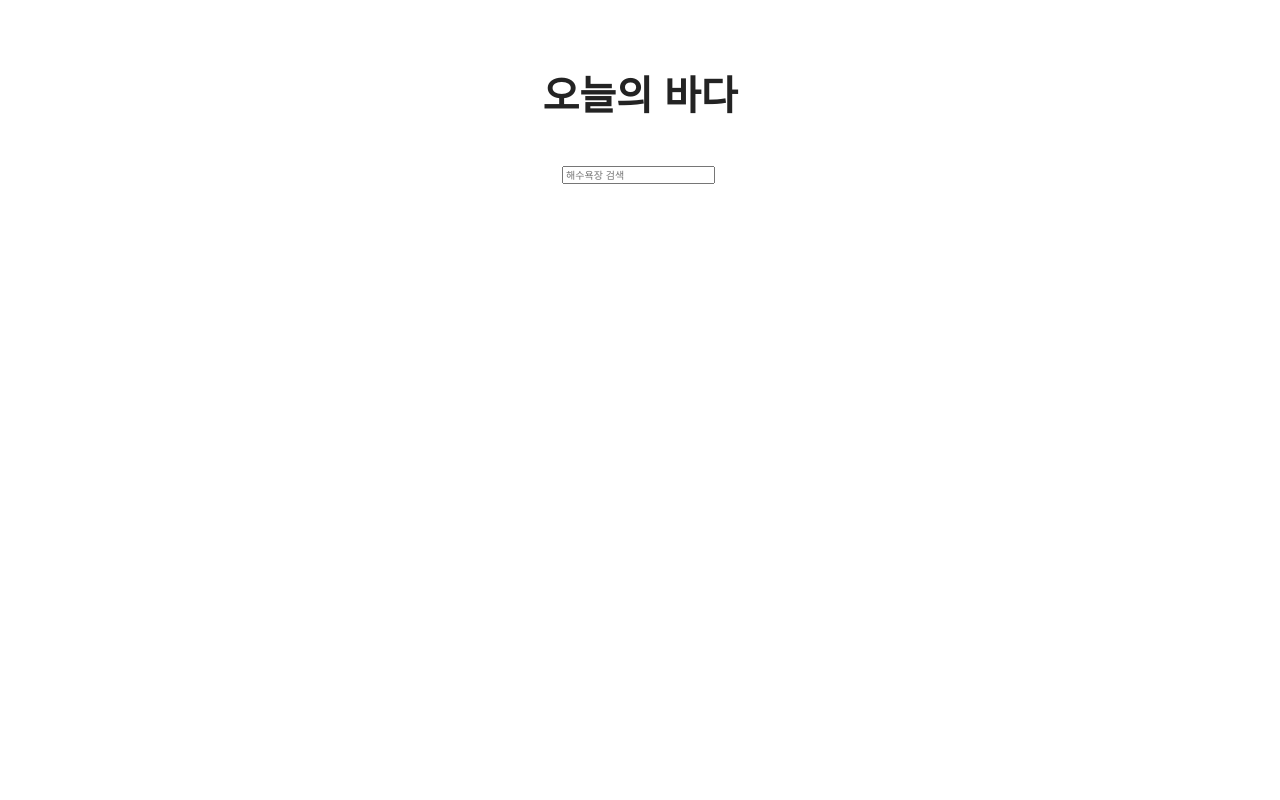
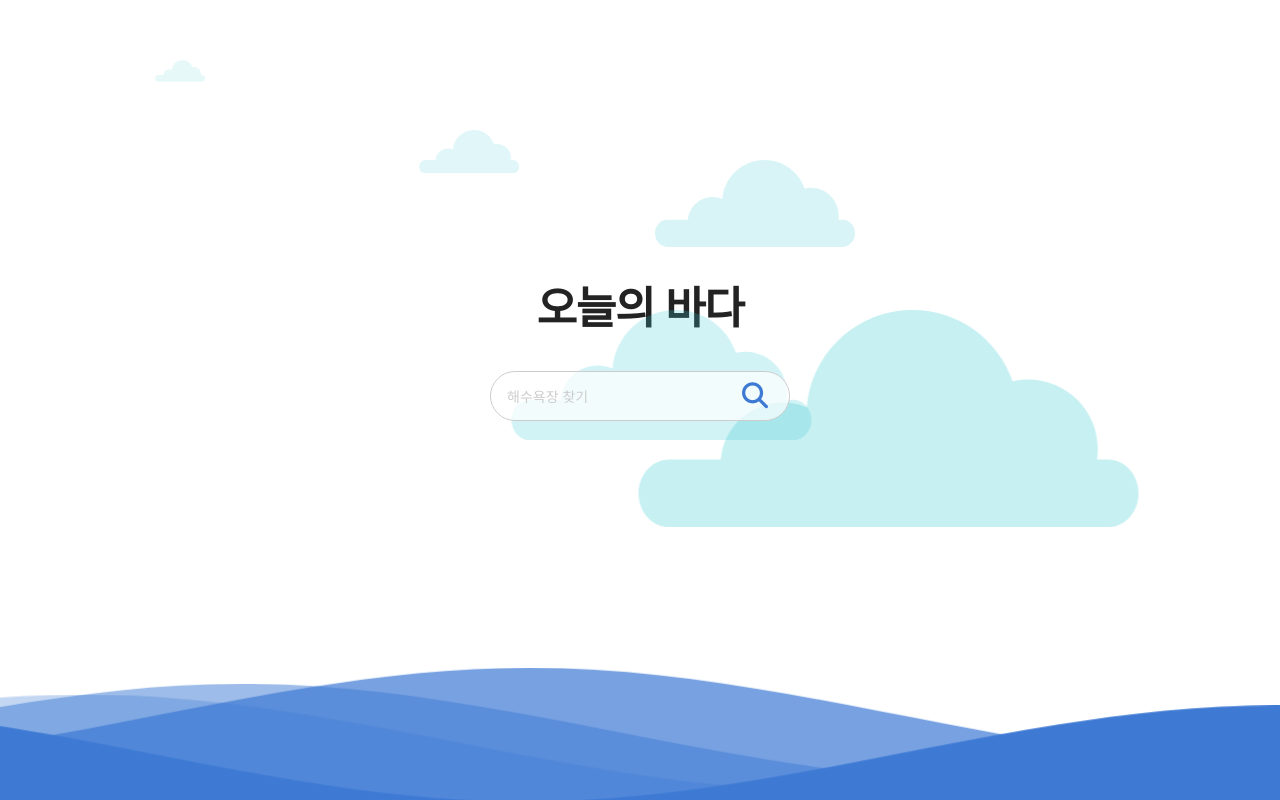
Before and after one commit to yujleee/today-sea, a website: page index.html in a window 1280 px wide. Drawn offline with nearby package versions, Linux system fonts and the light colour scheme; files that its build step writes are made by us from their sources.

Commit message:
✨  검색 창 추가, 구름, 파도 애니메이션 추가

```diff
--- a/index.html
+++ b/index.html
@@ -6,23 +6,159 @@
     <meta name="viewport" content="width=device-width, initial-scale=1.0" />
     <link rel="preconnect" href="https://fonts.googleapis.com" />
     <link rel="preconnect" href="https://fonts.gstatic.com" crossorigin />
-    <link href="https://fonts.googleapis.com/css2?family=Noto+Sans+KR:wght@400;700&display=swap" rel="stylesheet" />
+    <link href="https://fonts.googleapis.com/css2?family=Noto+Sans+KR:wght@400;700;900&display=swap" rel="stylesheet" />
     <link rel="stylesheet" href="style.css" />
     <title>오늘의 바다</title>
   </head>
   <body>
     <div class="container">
+      <div class="clouds-wrapper">
+        <div class="clouds">
+          <svg
+            version="1.1"
+            xmlns="http://www.w3.org/2000/svg"
+            xmlns:xlink="http://www.w3.org/1999/xlink"
+            x="0px"
+            y="0px"
+            width="762px"
+            height="331px"
+            viewBox="0 0 762 331"
+            enable-background="new 0 0 762 331"
+            xml:space="preserve"
+            class="cloud big front slowest"
+          >
+            <path
+              d="M715.394,228h-16.595c0.79-5.219,1.201-10.562,1.201-16c0-58.542-47.458-106-106-106
+                    c-8.198,0-16.178,0.932-23.841,2.693C548.279,45.434,488.199,0,417.5,0c-84.827,0-154.374,65.401-160.98,148.529
+                    C245.15,143.684,232.639,141,219.5,141c-49.667,0-90.381,38.315-94.204,87H46.607C20.866,228,0,251.058,0,279.5
+                    S20.866,331,46.607,331h668.787C741.133,331,762,307.942,762,279.5S741.133,228,715.394,228z"
+            />
+          </svg>
+          <svg
+            version="1.1"
+            xmlns="http://www.w3.org/2000/svg"
+            xmlns:xlink="http://www.w3.org/1999/xlink"
+            x="0px"
+            y="0px"
+            width="762px"
+            height="331px"
+            viewBox="0 0 762 331"
+            enable-background="new 0 0 762 331"
+            xml:space="preserve"
+            class="cloud distant smaller"
+          >
+            <path
+              d="M715.394,228h-16.595c0.79-5.219,1.201-10.562,1.201-16c0-58.542-47.458-106-106-106
+                    c-8.198,0-16.178,0.932-23.841,2.693C548.279,45.434,488.199,0,417.5,0c-84.827,0-154.374,65.401-160.98,148.529
+                    C245.15,143.684,232.639,141,219.5,141c-49.667,0-90.381,38.315-94.204,87H46.607C20.866,228,0,251.058,0,279.5
+                    S20.866,331,46.607,331h668.787C741.133,331,762,307.942,762,279.5S741.133,228,715.394,228z"
+            />
+          </svg>
+
+          <svg
+            version="1.1"
+            xmlns="http://www.w3.org/2000/svg"
+            xmlns:xlink="http://www.w3.org/1999/xlink"
+            x="0px"
+            y="0px"
+            width="762px"
+            height="331px"
+            viewBox="0 0 762 331"
+            enable-background="new 0 0 762 331"
+            xml:space="preserve"
+            class="cloud small slow"
+          >
+            <path
+              d="M715.394,228h-16.595c0.79-5.219,1.201-10.562,1.201-16c0-58.542-47.458-106-106-106
+                    c-8.198,0-16.178,0.932-23.841,2.693C548.279,45.434,488.199,0,417.5,0c-84.827,0-154.374,65.401-160.98,148.529
+                    C245.15,143.684,232.639,141,219.5,141c-49.667,0-90.381,38.315-94.204,87H46.607C20.866,228,0,251.058,0,279.5
+                    S20.866,331,46.607,331h668.787C741.133,331,762,307.942,762,279.5S741.133,228,715.394,228z"
+            />
+          </svg>
+
+          <svg
+            version="1.1"
+            xmlns="http://www.w3.org/2000/svg"
+            xmlns:xlink="http://www.w3.org/1999/xlink"
+            x="0px"
+            y="0px"
+            width="762px"
+            height="331px"
+            viewBox="0 0 762 331"
+            enable-background="new 0 0 762 331"
+            xml:space="preserve"
+            class="cloud distant super-slow massive"
+          >
+            <path
+              d="M715.394,228h-16.595c0.79-5.219,1.201-10.562,1.201-16c0-58.542-47.458-106-106-106
+                    c-8.198,0-16.178,0.932-23.841,2.693C548.279,45.434,488.199,0,417.5,0c-84.827,0-154.374,65.401-160.98,148.529
+                    C245.15,143.684,232.639,141,219.5,141c-49.667,0-90.381,38.315-94.204,87H46.607C20.866,228,0,251.058,0,279.5
+                    S20.866,331,46.607,331h668.787C741.133,331,762,307.942,762,279.5S741.133,228,715.394,228z"
+            />
+          </svg>
+
+          <svg
+            version="1.1"
+            xmlns="http://www.w3.org/2000/svg"
+            xmlns:xlink="http://www.w3.org/1999/xlink"
+            x="0px"
+            y="0px"
+            width="762px"
+            height="331px"
+            viewBox="0 0 762 331"
+            enable-background="new 0 0 762 331"
+            xml:space="preserve"
+            class="cloud slower"
+          >
+            <path
+              d="M715.394,228h-16.595c0.79-5.219,1.201-10.562,1.201-16c0-58.542-47.458-106-106-106
+                    c-8.198,0-16.178,0.932-23.841,2.693C548.279,45.434,488.199,0,417.5,0c-84.827,0-154.374,65.401-160.98,148.529
+                    C245.15,143.684,232.639,141,219.5,141c-49.667,0-90.381,38.315-94.204,87H46.607C20.866,228,0,251.058,0,279.5
+                    S20.866,331,46.607,331h668.787C741.133,331,762,307.942,762,279.5S741.133,228,715.394,228z"
+            />
+          </svg>
+        </div>
+      </div>
+
       <main class="main">
         <h1 class="title">오늘의 바다</h1>
         <div class="search-wrapper">
           <form action="/info" role="search">
-            <input type="text" title="검색어 입력" name="beach" maxlength="30" placeholder="해수욕장 검색" />
+            <input
+              type="text"
+              class="input-search"
+              title="검색어 입력"
+              name="beachName"
+              maxlength="30"
+              placeholder="해수욕장 찾기"
+            />
             <button type="submit" class="search-btn">
-              <i class="ic-search" aria-label="검색하기"></i>
+              <i class="fa-solid fa-magnifying-glass ic-search" aria-label="검색하기"></i>
             </button>
           </form>
         </div>
       </main>
+      <div class="wave-wrapper">
+        <svg
+          class="waves"
+          xmlns="http://www.w3.org/2000/svg"
+          xmlns:xlink="http://www.w3.org/1999/xlink"
+          viewBox="0 24 150 28"
+          preserveAspectRatio="none"
+          shape-rendering="auto"
+        >
+          <defs>
+            <path id="gentle-wave" d="M-160 44c30 0 58-18 88-18s 58 18 88 18 58-18 88-18 58 18 88 18 v44h-352z" />
+          </defs>
+          <g class="parallax">
+            <use xlink:href="#gentle-wave" x="48" y="0" fill="rgba(62, 122, 212,0.7)" />
+            <use xlink:href="#gentle-wave" x="48" y="3" fill="rgba(62, 122, 212,0.5)" />
+            <use xlink:href="#gentle-wave" x="48" y="5" fill="rgba(62, 122, 212,0.3)" />
+            <use xlink:href="#gentle-wave" x="48" y="7" fill="rgba(62, 122, 212)" />
+          </g>
+        </svg>
+      </div>
     </div>
+    <script src="https://kit.fontawesome.com/0962038fb3.js" crossorigin="anonymous"></script>
   </body>
 </html>
--- /dev/null
+++ b/styles/components/_clouds.scss
@@ -0,0 +1,135 @@
+.clouds-wrapper {
+  width: 100%;
+  height: 30vh;
+}
+
+svg {
+  display: block;
+  height: auto;
+  max-width: 100%;
+  fill: rgba($color-light-blue, 0.5);
+}
+
+/**
+ * Clouds
+ */
+.clouds {
+  position: absolute;
+  top: 0;
+  right: 0;
+  bottom: 0;
+  left: 0;
+  overflow: hidden;
+  transform: translateZ(0);
+}
+
+.cloud {
+  position: absolute;
+  top: 20%;
+  right: 0;
+  width: 200px;
+  opacity: 1;
+}
+
+.cloud.front {
+  z-index: 9;
+}
+
+.cloud.distant {
+  z-index: 1;
+}
+
+.cloud.background {
+  z-index: 1;
+}
+
+/*Cloud Sizing*/
+.cloud.smaller {
+  margin-right: 400px;
+  width: 50px;
+  margin-top: -100px;
+}
+
+.cloud.small {
+  margin-right: 200px;
+  width: 100px;
+  margin-top: -30px;
+}
+
+.cloud.big {
+  width: 300px;
+  margin-top: 150px;
+  margin-right: 150px;
+}
+
+.cloud.massive {
+  width: 500px;
+  margin-top: 150px;
+  margin-right: 0px;
+}
+
+/*Cloud: Animation*/
+.cloud {
+  -webkit-animation-name: cloud-movement;
+  -webkit-animation-timing-function: linear;
+  -webkit-animation-direction: forwards;
+  -webkit-animation-iteration-count: infinite;
+  -webkit-animation-duration: 8s;
+
+  -moz-animation-name: cloud-movement;
+  -moz-animation-timing-function: linear;
+  -moz-animation-direction: forwards;
+  -moz-animation-iteration-count: infinite;
+  -moz-animation-duration: 8s;
+
+  animation-name: cloud-movement;
+  animation-timing-function: linear;
+  animation-direction: forwards;
+  animation-iteration-count: infinite;
+  animation-duration: 8s;
+}
+
+.slow {
+  -webkit-animation-duration: 9.2s;
+  -moz-animation-duration: 9.2s;
+  animation-duration: 9.2s;
+}
+
+.slower {
+  -webkit-animation-duration: 11.2s;
+  -moz-animation-duration: 11.2s;
+  animation-duration: 11.2s;
+}
+
+.slowest {
+  -webkit-animation-duration: 13.5s;
+  -moz-animation-duration: 13.5s;
+  animation-duration: 13.5s;
+}
+
+.super-slow {
+  -webkit-animation-duration: 20.5s;
+  -moz-animation-duration: 20.5s;
+  animation-duration: 20.5s;
+}
+
+@-webkit-keyframes cloud-movement {
+  0% {
+    opacity: 0.1;
+    -webkit-transform: translateX(200px);
+    -moz-transform: translateX(200px);
+    transform: translateX(200px);
+  }
+  10% {
+    opacity: 0.7;
+  }
+  90% {
+    opacity: 0;
+  }
+  100% {
+    opacity: 0;
+    -webkit-transform: translateX(-1200px);
+    -moz-transform: translateX(-1200px);
+    transform: translateX(-1200px);
+  }
+}
--- a/styles/components/_container.scss
+++ b/styles/components/_container.scss
@@ -1,16 +1,19 @@
 .container {
   width: 100%;
+  height: 100vh;
 
   .main {
     @include flexbox;
+    z-index: 999;
     flex-direction: column;
     max-width: 720px;
-    padding: 20px;
     margin: 0 auto;
 
     .title {
-      margin: 5rem 0;
-      font-size: 4rem;
+      margin: 4rem 0;
+      font-size: 4.4rem;
+      font-weight: 900;
+      letter-spacing: -0.03em;
       color: $color-gray-700;
     }
   }
--- /dev/null
+++ b/styles/components/_search.scss
@@ -0,0 +1,30 @@
+.search-wrapper {
+  position: relative;
+
+  .input-search {
+    width: 300px;
+    height: 50px;
+    padding: 0.8rem 1.6rem;
+    font-size: 1.4rem;
+    border: 1px solid $color-gray-300;
+    border-radius: 25px;
+    background-color: rgba($color-white, 0.7);
+
+    &::placeholder {
+      color: $color-gray-300;
+    }
+  }
+
+  .search-btn {
+    position: absolute;
+    right: 10px;
+    width: 50px;
+    height: 50px;
+    background-color: transparent;
+
+    .ic-search {
+      font-size: 2.6rem;
+      color: $color-blue;
+    }
+  }
+}
--- /dev/null
+++ b/styles/components/_wave.scss
@@ -0,0 +1,54 @@
+.wave-wrapper {
+  position: fixed;
+  bottom: 0;
+  left: 0;
+  width: 100%;
+}
+
+.waves {
+  position: relative;
+  width: 100%;
+  height: 20vh;
+  max-height: 150px;
+  min-height: 100px;
+  margin-bottom: -7px; /*Fix for safari gap*/
+}
+
+/* Animation */
+
+.parallax > use {
+  animation: move-forever 25s cubic-bezier(0.55, 0.5, 0.45, 0.5) infinite;
+}
+.parallax > use:nth-child(1) {
+  animation-delay: -2s;
+  animation-duration: 7s;
+}
+.parallax > use:nth-child(2) {
+  animation-delay: -3s;
+  animation-duration: 10s;
+}
+.parallax > use:nth-child(3) {
+  animation-delay: -4s;
+  animation-duration: 13s;
+}
+.parallax > use:nth-child(4) {
+  animation-delay: -5s;
+  animation-duration: 20s;
+}
+
+@keyframes move-forever {
+  0% {
+    transform: translate3d(-90px, 0, 0);
+  }
+  100% {
+    transform: translate3d(85px, 0, 0);
+  }
+}
+
+/*Shrinking for mobile*/
+// @media (max-width: 768px) {
+//   .waves {
+//     height: 15vh;
+//     min-height: 15vh;
+//   }
+// }
--- a/styles/main.scss
+++ b/styles/main.scss
@@ -10,6 +10,9 @@
 @import './mixins/responsive';
 @import './mixins/flexbox';
 
+@import './components/clouds';
+@import './components/wave';
 @import './components/container';
 @import './components/info-list';
 @import './components/gnb';
+@import './components/search';
```
